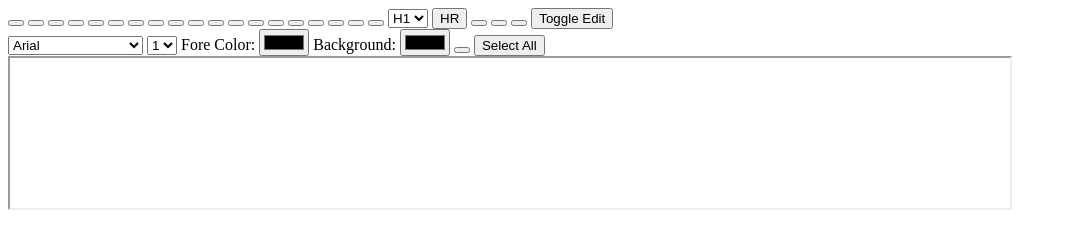
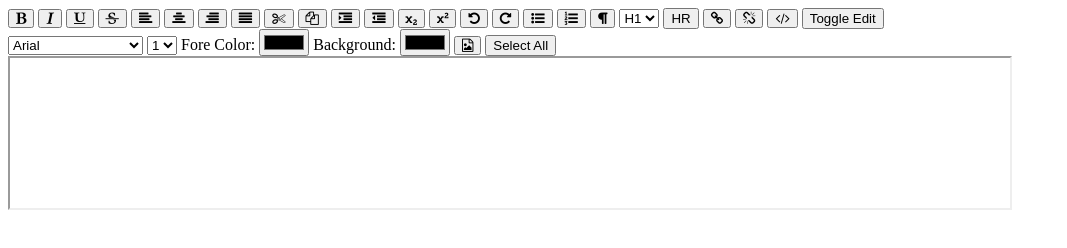
Before and after one commit to hmccabe2002/richtexteditor, a plain HTML site: page index.html in a window 1280 px wide. Shown: the whole page, without its empty margins (0-1067 px from the left). Drawn offline with Linux system fonts and the light colour scheme.

Commit message:
Update index.html

```diff
--- a/index.html
+++ b/index.html
@@ -1,3 +1,6 @@
+<head>
+  <link rel="stylesheet" href="https://cdnjs.cloudflare.com/ajax/libs/font-awesome/4.7.0/css/font-awesome.min.css" type="text/css">
+</head>
 <body onload="enableEditMode()">
   <!-- Esta página utiliza Font Awesome -->
   <div>
```
